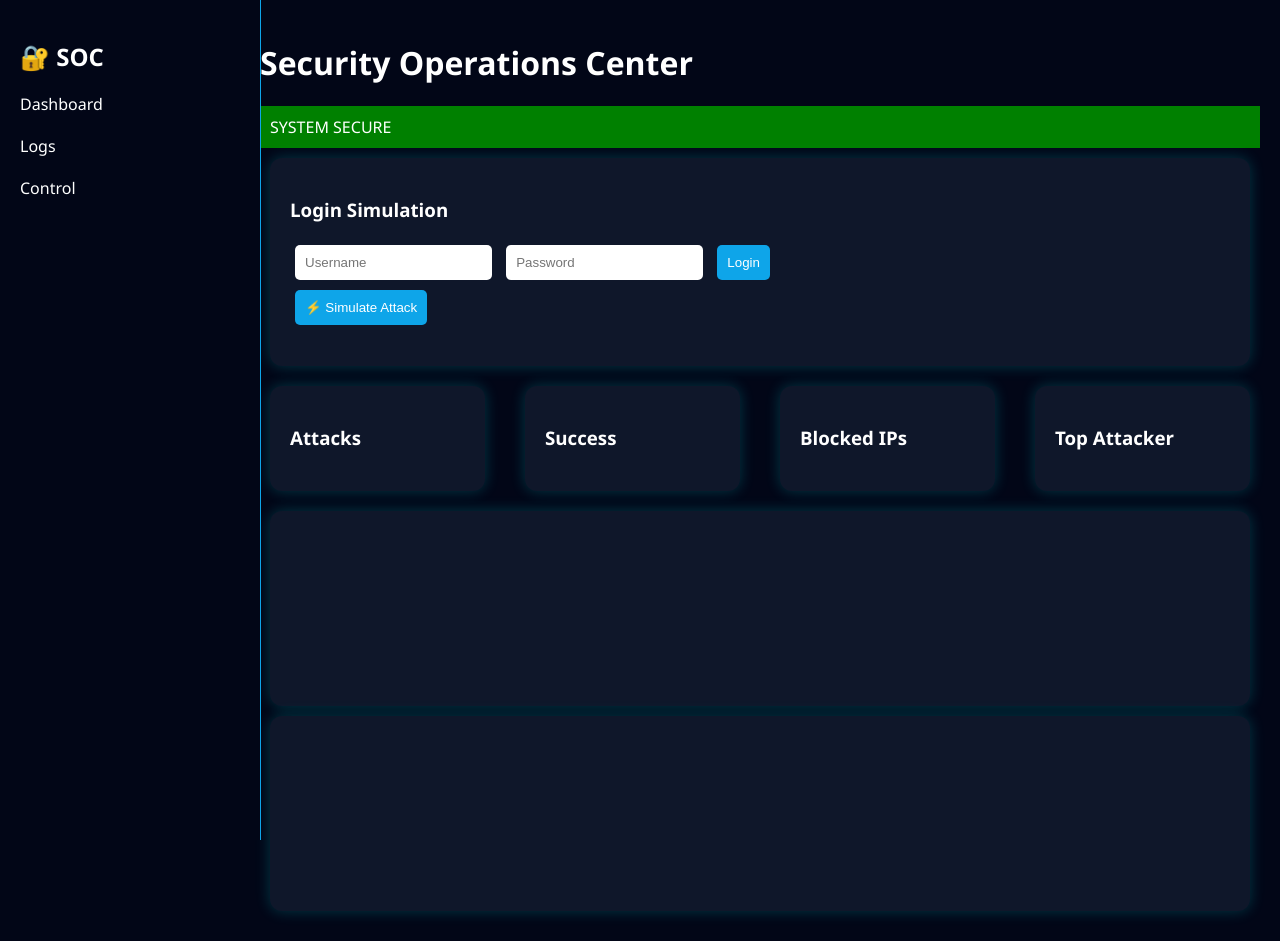
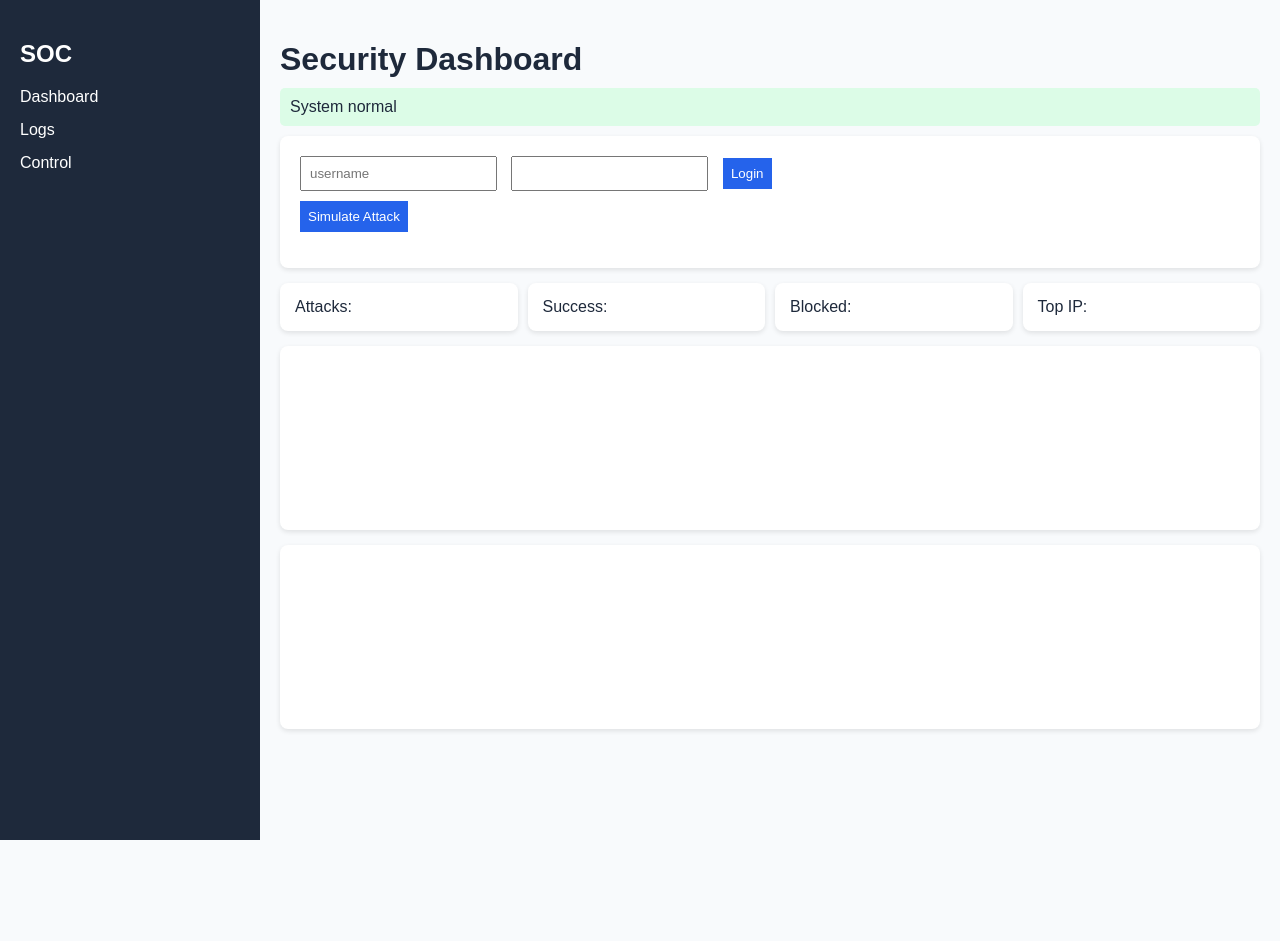
Before and after one commit to snehalahiri2005/brute-force-detector, a Flask app: page / in a window 1280 px wide. After the commit the page ends 840 px from the top, so only its background shows below. Run offline with Flask 3, Linux system fonts and the light colour scheme; a map, chart or similar area stays blank.

Commit message:
final premium SOC dashboard with IDS and response system

```diff
--- a/app.py
+++ b/app.py
@@ -1,6 +1,6 @@
 from flask import Flask, request, render_template, jsonify, send_file
 from datetime import datetime, timedelta
-import csv, io
+import csv, io, json, os
 
 app = Flask(__name__)
 
@@ -10,126 +10,129 @@ blocked_users = {}
 logs = []
 timeline = []
 
-VALID_USERS = {
-    "admin": {"password": "1234"},
-    "user": {"password": "1234"}
-}
+VALID_USERS = {"admin": "1234", "user": "1234"}
+API_KEY = "soc-secret-key"
 
-API_KEY = "soc-secret-key"
-BLOCK_TIME = 60
+# --- CONFIG ---
+BASE_BLOCK = 30
 
+# --- HELPERS ---
 def get_location(ip):
     locations = ["India","USA","Germany","UK"]
     return locations[hash(ip)%len(locations)]
 
+def save_logs():
+    with open("logs.json","w") as f:
+        json.dump(logs,f)
+
+# --- ROUTES ---
 @app.route("/", methods=["GET","POST"])
 def login():
     message=""
-    ip=request.remote_addr or "127.0.0.1"
+    ip=request.form.get("ip") or request.remote_addr or "127.0.0.1"
 
-    # IP BLOCK CHECK
-    if ip in blocked_ips:
-        if datetime.now()<blocked_ips[ip]:
-            remaining=int((blocked_ips[ip]-datetime.now()).total_seconds())
-            return f"🚫 IP BLOCKED ({remaining}s)"
-        else:
-            del blocked_ips[ip]
-            attempts[ip]=[]
+    # unblock expired
+    if ip in blocked_ips and datetime.now() > blocked_ips[ip]:
+        del blocked_ips[ip]
+        attempts[ip] = []
 
     if request.method=="POST":
         username=request.form["username"]
         password=request.form["password"]
         now=datetime.now()
 
-        # DEFAULTS
         status="FAILED"
         threat="NONE"
         action="NONE"
-        count=len(attempts.get(ip,[]))
 
-        # USER BLOCK
-        if username in blocked_users:
-            if datetime.now()<blocked_users[username]:
-                return "🚫 USER BLOCKED"
-            else:
-                del blocked_users[username]
+        # block check
+        if ip in blocked_ips:
+            remaining=int((blocked_ips[ip]-now).total_seconds())
+            return f"IP blocked ({remaining}s)"
 
-        # SUCCESS LOGIN
-        if username in VALID_USERS and VALID_USERS[username]["password"]==password:
+        # success
+        if username in VALID_USERS and VALID_USERS[username]==password:
             status="SUCCESS"
-            message="✅ Login Successful"
+            message="Login success"
             attempts[ip]=[]
-
         else:
-            if ip not in attempts:
-                attempts[ip]=[]
-
-            attempts[ip].append(now)
+            attempts.setdefault(ip,[]).append(now)
             attempts[ip]=[t for t in attempts[ip] if now-t<timedelta(seconds=60)]
             count=len(attempts[ip])
 
-            if count<=3:
-                threat,action="LOW","LOGGED"
-            elif count<=5:
-                threat,action="MEDIUM","WARNING"
-            elif count<=8:
-                threat,action="HIGH","IP BLOCKED"
-                blocked_ips[ip]=now+timedelta(seconds=BLOCK_TIME)
+            # threat scoring
+            score = count * 10
+
+            if score < 30:
+                threat,action="LOW","LOG"
+            elif score < 60:
+                threat,action="MEDIUM","WARN"
+            elif score < 90:
+                threat,action="HIGH","BLOCK IP"
+                blocked_ips[ip]=now+timedelta(seconds=count*5)
             else:
-                threat,action="CRITICAL","USER BLOCKED"
-                blocked_users[username]=now+timedelta(seconds=300)
+                threat,action="CRITICAL","BLOCK USER"
+                blocked_users[username]=now+timedelta(seconds=120)
 
-            message=f"❌ Attempt {count} | {threat}"
+            message=f"Attempt {count} | {threat}"
 
-        attack_type="Brute Force" if count>6 else ("Password Spray" if count>3 else "Normal")
+        # behavior detection
+        users_from_ip = set([l["user"] for l in logs if l["ip"]==ip])
+        if len(users_from_ip) > 3:
+            attack_type="Credential Stuffing"
+        elif count > 5:
+            attack_type="Brute Force"
+        else:
+            attack_type="Normal"
 
         logs.append({
             "ip":ip,
             "user":username,
             "time":now.strftime("%H:%M:%S"),
             "status":status,
-            "location":get_location(ip),
+            "threat":threat,
+            "action":action,
             "type":attack_type,
-            "threat":threat,
-            "action":action
+            "location":get_location(ip)
         })
 
         timeline.append({"time":now.strftime("%H:%M:%S"),"count":count})
 
+        save_logs()
+
     return render_template("index.html", message=message)
+
 
 @app.route("/logs")
 def get_logs():
     if request.headers.get("x-api-key")!=API_KEY:
-        return jsonify({"error":"Unauthorized"}),403
+        return jsonify({"error":"unauthorized"}),403
 
     success=sum(1 for l in logs if l["status"]=="SUCCESS")
     fail=sum(1 for l in logs if l["status"]=="FAILED")
 
-    top_ip=max(attempts,key=lambda x:len(attempts[x])) if attempts else "None"
+    top_ip=max(attempts,key=lambda x:len(attempts[x])) if attempts else "-"
 
     return jsonify({
         "logs":logs[-20:],
         "timeline":timeline[-20:],
         "blocked_ips":list(blocked_ips.keys()),
-        "blocked_users":list(blocked_users.keys()),
         "success":success,
         "fail":fail,
-        "top_attacker":top_ip
+        "top_ip":top_ip
     })
 
-@app.route("/unblock_ip/<ip>")
-def unblock_ip(ip):
-    blocked_ips.pop(ip,None)
-    return "OK"
 
-@app.route("/unblock_user/<user>")
-def unblock_user(user):
-    blocked_users.pop(user,None)
-    return "OK"
+@app.route("/reset")
+def reset():
+    attempts.clear()
+    logs.clear()
+    timeline.clear()
+    return "reset done"
 
-@app.route("/export_logs")
-def export_logs():
+
+@app.route("/export")
+def export():
     output=io.StringIO()
     writer=csv.DictWriter(output,fieldnames=logs[0].keys())
     writer.writeheader()
@@ -143,4 +146,4 @@ def export_logs():
     )
 
 if __name__=="__main__":
-    app.run(host="0.0.0.0",port=5000)
+    app.run(debug=True)
--- a/templates/index.html
+++ b/templates/index.html
@@ -1,159 +1,212 @@
 <!DOCTYPE html>
 <html>
 <head>
-<title>SOC Platform</title>
+<title>SOC Dashboard</title>
 <script src="https://cdn.jsdelivr.net/npm/chart.js"></script>
 
 <style>
-body { margin:0; font-family:Segoe UI; background:#020617; color:white; }
+body {
+    font-family: Arial;
+    margin:0;
+    background:#f8fafc;
+    color:#1e293b;
+}
 
-/* Sidebar */
+/* layout */
+.container { display:flex; }
 .sidebar {
     width:220px;
+    background:#1e293b;
+    color:white;
     height:100vh;
-position:fixed;
-background:#020617;
-border-right:1px solid #0ea5e9;
     padding:20px;
 }
-.sidebar div { margin:20px 0; cursor:pointer; }
-.sidebar div:hover { color:#0ea5e9; }
-
-/* Main */
-.main { margin-left:240px; padding:20px; }
-
-/* Cards */
-.card {
-background:#0f172a;
-padding:20px;
-border-radius:12px;
-margin:10px;
-box-shadow:0 0 15px rgba(0,255,255,0.2);
+.sidebar div {
+    margin:15px 0;
+    cursor:pointer;
 }
 
-.grid { display:grid; grid-template-columns:repeat(4,1fr); gap:20px; }
+.main {
+    flex:1;
+    padding:20px;
+}
 
-.safe { background:green; padding:10px; }
-.danger { background:red; padding:10px; }
+/* cards */
+.card {
+    background:white;
+    padding:15px;
+    margin-bottom:15px;
+    border-radius:8px;
+    box-shadow:0 2px 5px rgba(0,0,0,0.1);
+}
 
-input,button { padding:10px; margin:5px; border-radius:5px; border:none; }
-button { background:#0ea5e9; color:white; cursor:pointer; }
+.grid {
+    display:grid;
+    grid-template-columns: repeat(4,1fr);
+    gap:10px;
+}
+
+h1 { margin-bottom:10px; }
+
+/* status */
+.status {
+    padding:10px;
+    border-radius:5px;
+    margin-bottom:10px;
+}
+.safe { background:#dcfce7; }
+.alert { background:#fee2e2; }
+
+/* form */
+input,button {
+    padding:8px;
+    margin:5px;
+}
+button {
+    background:#2563eb;
+    color:white;
+    border:none;
+}
+
+/* table */
+table {
+    width:100%;
+    border-collapse:collapse;
+}
+td,th {
+    border:1px solid #ddd;
+    padding:6px;
+}
 
 .hidden { display:none; }
+
+.low { color:green; }
+.medium { color:orange; }
+.high { color:red; }
 </style>
 </head>
 
 <body>
 
+<div class="container">
+
 <div class="sidebar">
-<h2>🔐 SOC</h2>
-<div onclick="showTab('dash')">Dashboard</div>
-<div onclick="showTab('logs')">Logs</div>
-<div onclick="showTab('control')">Control</div>
+<h2>SOC</h2>
+<div onclick="tab('dash')">Dashboard</div>
+<div onclick="tab('logs')">Logs</div>
+<div onclick="tab('control')">Control</div>
 </div>
 
 <div class="main">
 
-<h1>Security Operations Center</h1>
-<div id="status" class="safe">SYSTEM SECURE</div>
+<h1>Security Dashboard</h1>
+
+<div id="status" class="status safe">System normal</div>
 
 <div id="dash">
 
 <div class="card">
-<h3>Login Simulation</h3>
 <form method="POST">
-<input name="username" placeholder="Username">
-<input name="password" type="password" placeholder="Password">
+<input name="username" placeholder="username">
+<input name="password" type="password">
 <button>Login</button>
 </form>
-<button onclick="simulateAttack()">⚡ Simulate Attack</button>
+
+<button onclick="simulate()">Simulate Attack</button>
 <p>{{ message }}</p>
 </div>
 
 <div class="grid">
-<div class="card"><h3>Attacks</h3><h1 id="fail"></h1></div>
-<div class="card"><h3>Success</h3><h1 id="success"></h1></div>
-<div class="card"><h3>Blocked IPs</h3><h1 id="ipCount"></h1></div>
-<div class="card"><h3>Top Attacker</h3><h1 id="topIP"></h1></div>
+<div class="card">Attacks: <span id="fail"></span></div>
+<div class="card">Success: <span id="success"></span></div>
+<div class="card">Blocked: <span id="blocked"></span></div>
+<div class="card">Top IP: <span id="top"></span></div>
 </div>
 
-<div class="card"><canvas id="lineChart"></canvas></div>
-<div class="card"><canvas id="pieChart"></canvas></div>
+<div class="card">
+<canvas id="line"></canvas>
+</div>
+
+<div class="card">
+<canvas id="pie"></canvas>
+</div>
 
 </div>
 
 <div id="logs" class="hidden">
-<table border="1">
-<tr><th>IP</th><th>User</th><th>Threat</th><th>Action</th></tr>
-<tbody id="logTable"></tbody>
+<div class="card">
+<table>
+<tr><th>IP</th><th>User</th><th>Threat</th><th>Type</th></tr>
+<tbody id="log"></tbody>
 </table>
+</div>
 </div>
 
 <div id="control" class="hidden">
-<ul id="ips"></ul>
-<ul id="users"></ul>
-<button onclick="window.location='/export_logs'">Export Logs</button>
+<div class="card">
+<button onclick="reset()">Reset</button>
+<button onclick="exportLogs()">Export Logs</button>
+</div>
 </div>
 
 </div>
+</div>
 
 <script>
-let lineChart,pieChart;
+let lineChart, pieChart;
 
-function showTab(id){
-document.querySelectorAll("#dash,#logs,#control").forEach(d=>d.classList.add("hidden"));
+function tab(id){
+document.querySelectorAll("#dash,#logs,#control").forEach(x=>x.classList.add("hidden"));
 document.getElementById(id).classList.remove("hidden");
 }
 
 async function load(){
-const res=await fetch('/logs',{headers:{'x-api-key':'soc-secret-key'}});
+const res=await fetch("/logs",{headers:{"x-api-key":"soc-secret-key"}});
 const data=await res.json();
 
 fail.innerText=data.fail;
 success.innerText=data.success;
-ipCount.innerText=data.blocked_ips.length;
-topIP.innerText=data.top_attacker;
+blocked.innerText=data.blocked_ips.length;
+top.innerText=data.top_ip;
 
-if(data.fail>10){
-status.className="danger";
-status.innerText="UNDER ATTACK";
-}else{
-status.className="safe";
-status.innerText="SYSTEM SECURE";
-}
+status.className = data.fail>10 ? "status alert" : "status safe";
 
 const times=data.timeline.map(t=>t.time);
 const counts=data.timeline.map(t=>t.count);
 
 if(lineChart) lineChart.destroy();
-lineChart=new Chart(document.getElementById("lineChart"),{
+lineChart=new Chart(document.getElementById("line"),{
 type:"line",
-data:{labels:times,datasets:[{data:counts,borderColor:"#0ea5e9"}]}
+data:{labels:times,datasets:[{data:counts}]}
 });
 
 if(pieChart) pieChart.destroy();
-pieChart=new Chart(document.getElementById("pieChart"),{
+pieChart=new Chart(document.getElementById("pie"),{
 type:"pie",
 data:{labels:["Success","Fail"],datasets:[{data:[data.success,data.fail]}]}
 });
 
-logTable.innerHTML=data.logs.map(l=>`
+log.innerHTML=data.logs.map(l=>`
 <tr>
 <td>${l.ip}</td>
 <td>${l.user}</td>
-<td>${l.threat}</td>
-<td>${l.action}</td>
+<td class="${l.threat.toLowerCase()}">${l.threat}</td>
+<td>${l.type}</td>
 </tr>`).join("");
-
-ips.innerHTML=data.blocked_ips.map(ip=>`<li>${ip}</li>`).join("");
-users.innerHTML=data.blocked_users.map(u=>`<li>${u}</li>`).join("");
 }
 
-function simulateAttack(){
+function simulate(){
 for(let i=0;i<10;i++){
-fetch("/",{method:"POST",headers:{'Content-Type':'application/x-www-form-urlencoded'},body:"username=hacker&password=wrong"});
+fetch("/",{
+method:"POST",
+headers:{"Content-Type":"application/x-www-form-urlencoded"},
+body:"username=hacker&password=wrong"
+});
 }
 }
+
+function reset(){ fetch("/reset"); }
+function exportLogs(){ window.location="/export"; }
 
 setInterval(load,2000);
 </script>
```
Lines whose indentation alone changed are shown as unchanged.
